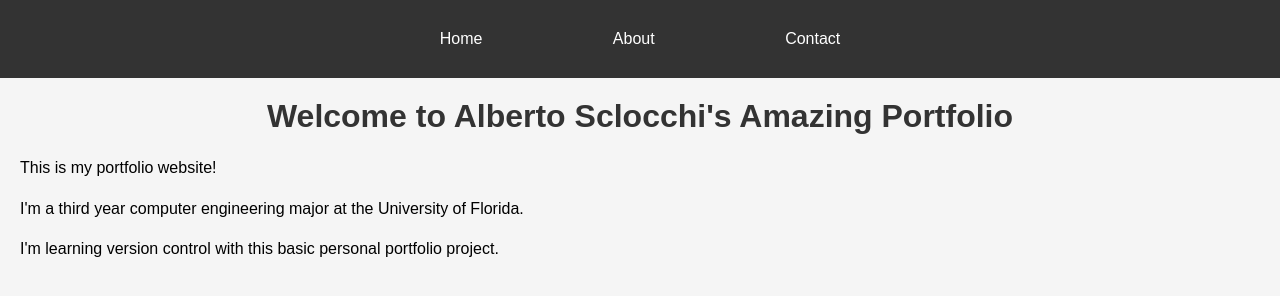
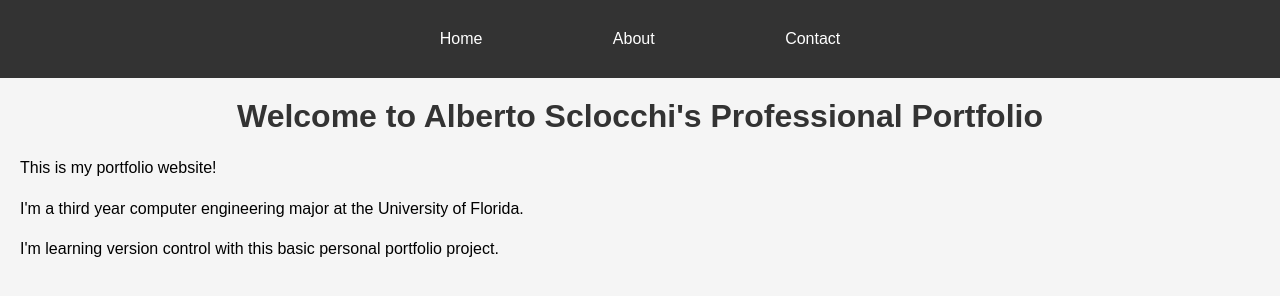
Before and after one commit to alberto-sclocchi/TLDPLab0, a plain HTML site: page index.html in a window 1280 px wide. Drawn offline with Linux system fonts and the light colour scheme.

Commit message:
edit title in index.html

```diff
--- a/index.html
+++ b/index.html
@@ -11,7 +11,7 @@
         <a href="contact.html">Contact</a>
     </nav>
 
-    <h1>Welcome to Alberto Sclocchi's Amazing Portfolio</h1>
+    <h1>Welcome to Alberto Sclocchi's Professional Portfolio</h1>
 
     <p>This is my portfolio website!</p>
 
```
